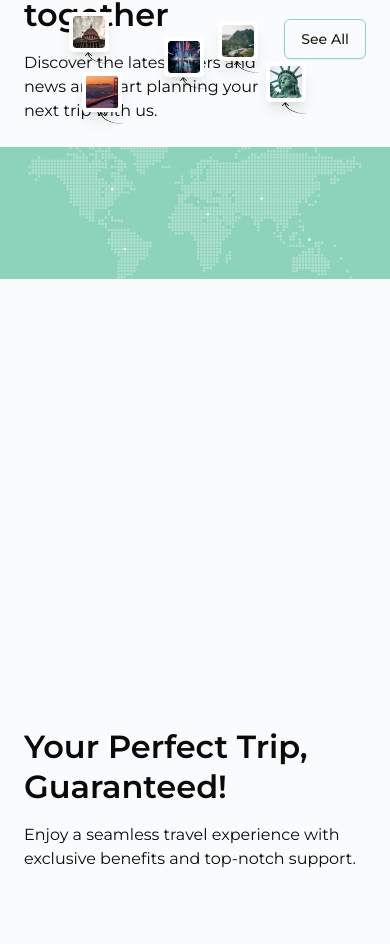
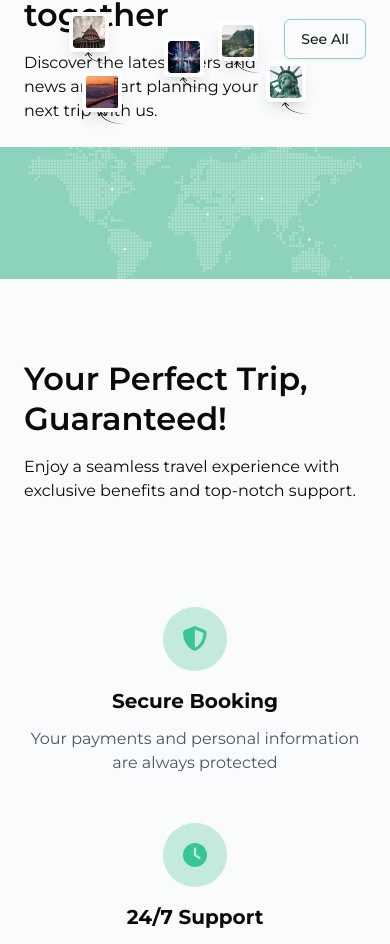
Before and after one commit to Aser-Essa/golobe, a Next.js app: page / in a window 390 px wide. Shown: the part 1235-2179 px from the top of the page. Built offline with nearby package versions, Linux system fonts and the light colour scheme.

Commit message:
Responsive Design

```diff
--- a/components/DottedMap.tsx
+++ b/components/DottedMap.tsx
@@ -57,7 +57,7 @@ export default function DottedMap({ children }: { children: React.ReactNode }) {
 
   return (
     <div className="w-full">
-      <div className="min-h-[500px]">{children}</div>
+      {children}
 
       {floatingCards.map((card, idx) => (
         <div
```
